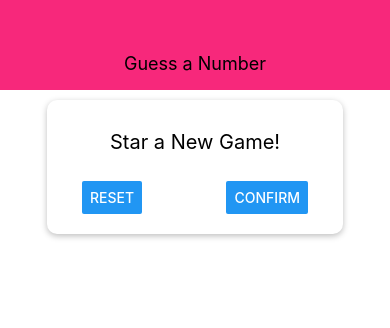
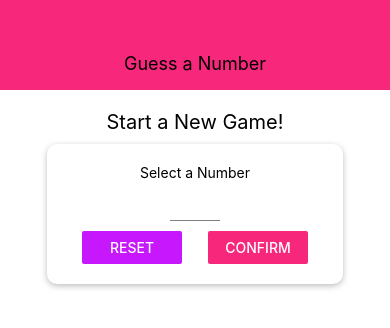
Before and after one commit to austine299/guessing-game, a React Native app: screen / in a window 390 px wide. Shown: the top 328 px of the page. Built offline with nearby package versions, Linux system fonts and the light colour scheme.

Commit message:
Configuring, Styling and TextInput

```diff
--- a/App.js
+++ b/App.js
@@ -1,5 +1,6 @@
 import React from 'react';
 import { StyleSheet, View } from 'react-native';
+
 import Header from './components/Header';
 import StartGameScreen from './screens/StartGameScreen';
 
--- a/components/Header.js
+++ b/components/Header.js
@@ -1,5 +1,7 @@
 import React from 'react';
 import { View, Text, StyleSheet } from 'react-native';
+
+import Colors from '../constants/colors';
 
 const Header = props => {
   return (
@@ -8,16 +10,16 @@
     </View>
   );
 };
+
 const styles = StyleSheet.create({
   header: {
     width: '100%',
     height: 90,
     paddingTop: 36,
-    backgroundColor: '#f7287b',
+    backgroundColor: Colors.primary,
     alignItems: 'center',
     justifyContent: 'center'
   },
-
   headerTitle: {
     color: 'black',
     fontSize: 18
--- /dev/null
+++ b/components/Input.js
@@ -0,0 +1,17 @@
+import React from 'react';
+import { TextInput, StyleSheet } from 'react-native';
+
+const Input = props => {
+  return <TextInput {...props} style={{ ...styles.input, ...props.style }} />;
+};
+
+const styles = StyleSheet.create({
+  input: {
+    height: 30,
+    borderBottomColor: 'grey',
+    borderBottomWidth: 1,
+    marginVertical: 10
+  }
+});
+
+export default Input;
--- /dev/null
+++ b/constants/colors.js
@@ -0,0 +1,4 @@
+export default {
+  primary: '#f7287b',
+  accent: '#c717fc'
+};
--- a/screens/StartGameScreen.js
+++ b/screens/StartGameScreen.js
@@ -1,49 +1,97 @@
-import React from 'react';
-import {View, Text, StyleSheet, TextInput, Button} from 'react-native';
+import React, { useState } from 'react';
+import {
+  View,
+  Text,
+  StyleSheet,
+  Button,
+  TouchableWithoutFeedback,
+  Keyboard
+} from 'react-native';
+
+import Card from '../components/Card';
+import Input from '../components/Input';
+import Colors from '../constants/colors';
 
 const StartGameScreen = props => {
-    return(
-        <View style={Styles.screen}>
-           <View style={Styles.inputContainer}>
-                <Text style={Styles.title}>Star a New Game!</Text>
-                <TextInput/>
-                <View style={Styles.buttonContainer}>
-                    <Button title= "Reset" onPress={() =>{}}/>
-                    <Button title= "Confirm" onPress={() =>{}}/>
+  const [enteredValue, setEnteredValue] = useState('');
+
+  const numberInputHandler = inputText => {
+    setEnteredValue(inputText.replace(/[^0-9]/g, ''));
+  };
+
+  return (
+    <TouchableWithoutFeedback
+      onPress={() => {
+        Keyboard.dismiss();
+      }}
+    >
+      <View style={styles.screen}>
+        <Text style={styles.title}>Start a New Game!</Text>
+        <View style={styles.inputContainer}>
+          <Text>Select a Number</Text>
+          <Input
+            style={styles.input}
+            blurOnSubmit
+            autoCapitalize="none"
+            autoCorrect={false}
+            keyboardType="number-pad"
+            maxLength={2}
+            onChangeText={numberInputHandler}
+            value={enteredValue}
+          />
+          <View style={styles.buttonContainer}>
+            <View style={styles.button}>
+              <Button title="Reset" onPress={() => {}} color={Colors.accent} />
+            </View>
+            <View style={styles.button}>
+              <Button
+                title="Confirm"
+                onPress={() => {}}
+                color={Colors.primary}
+              />
             </View>
           </View>
         </View>
-    )
+      </View>
+    </TouchableWithoutFeedback>
+  );
 };
 
-const Styles =StyleSheet.create({
+const styles = StyleSheet.create({
   screen: {
     flex: 1,
     padding: 10,
     alignItems: 'center'
   },
-    title:{
-        fontSize:20,
-        marginVertical:10
+  title: {
+    fontSize: 20,
+    marginVertical: 10
   },
-    inputContainer:{
-        width:300,
-        maxWidth:'80%',
-        alignItems:'center',
-        shadowColor:'black',
-        shadowOffset:{width:0, height:2},
-        shadowRadius:6,
-        elevation:5,
-        shadowOpacity:0.26,
-        backgroundColor:'white',
-        padding:20,
-        borderRadius:10
+  inputContainer: {
+    width: 300,
+    maxWidth: '80%',
+    alignItems: 'center',
+    shadowColor: 'black',
+    shadowOffset: { width: 0, height: 2 },
+    shadowRadius: 6,
+    shadowOpacity: 0.26,
+    elevation: 8,
+    backgroundColor: 'white',
+    padding: 20,
+    borderRadius: 10
   },
-    buttonContainer:{
-        flexDirection:'row',
-        width:'100%',
-        justifyContent:'space-between',
-        paddingHorizontal:15
+  buttonContainer: {
+    flexDirection: 'row',
+    width: '100%',
+    justifyContent: 'space-between',
+    paddingHorizontal: 15
+  },
+  button: {
+    width: 100
+  },
+  input: {
+    width: 50,
+    textAlign: 'center'
   }
 });
 
```
Lines whose indentation alone changed are shown as unchanged.
